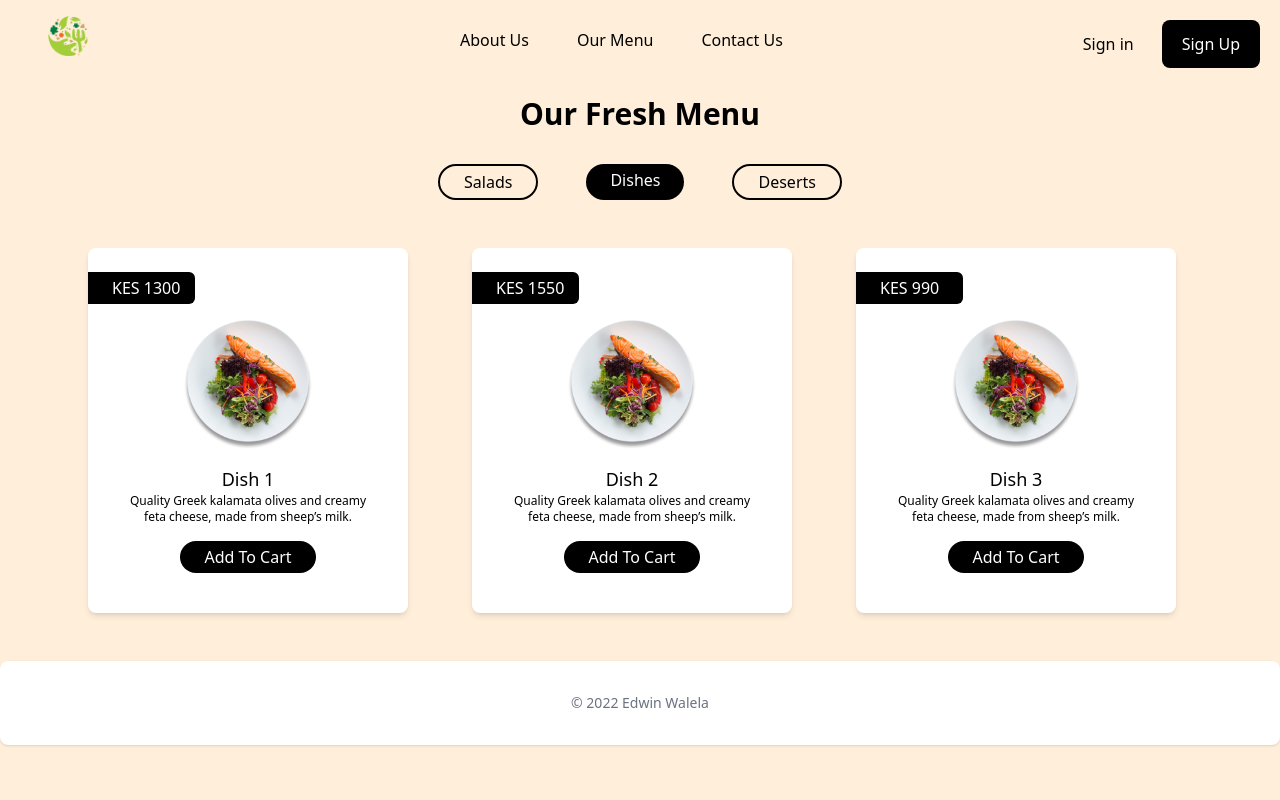
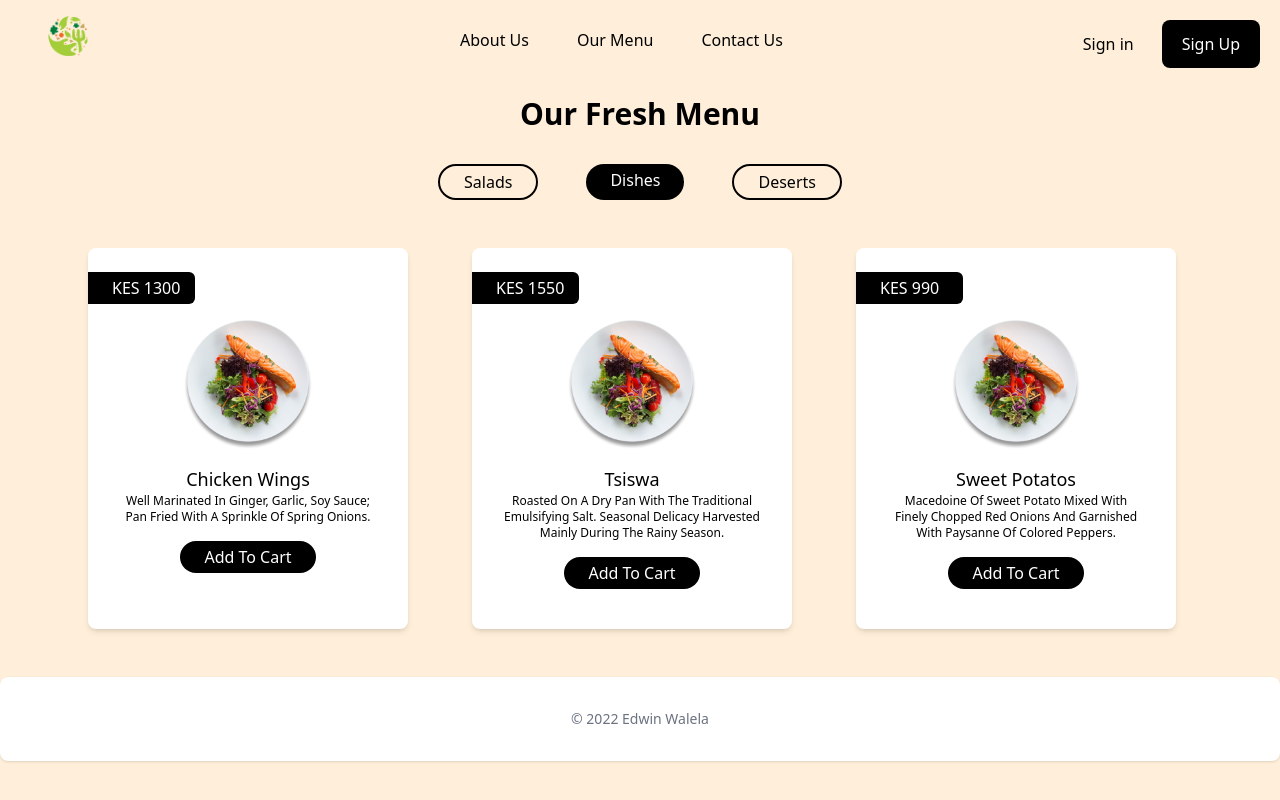
Before and after one commit to EdwinWalela/fastfood, a React (Create React App) app: page /menu/dishes in a window 1280 px wide. Built offline with nearby package versions, Linux system fonts and the light colour scheme.

Commit message:
add menu data

```diff
--- a/src/pages/Menu/index.js
+++ b/src/pages/Menu/index.js
@@ -19,13 +19,12 @@ const Menu = () =>{
   },
   [])
 
-  const menu = useSelector((state)=>state.menu[category])
+  const menu = useSelector((state)=>state.menu[category]) ?? []
 
   useEffect(()=>{
     dispatch(fetchMenu(category))
   }
   ,[menu])
-
 
   return (
     <div className="my-2">
--- a/src/pages/Menu/menuList.js
+++ b/src/pages/Menu/menuList.js
@@ -1,11 +1,9 @@
 import MenuListItem from "./menuListItem";
 
 const MenuList = (props) =>{
-  console.log(props.menu)
   return (
     <div className="mt-2 mb-8 px-14 flex flex-wrap">
         {props.menu.map((item,k)=><MenuListItem key={k} item={item}/>)}
-
     </div>
   )
 }
--- a/src/pages/Menu/menuSlice.js
+++ b/src/pages/Menu/menuSlice.js
@@ -11,13 +11,13 @@ const salads = [
     thumbnail:"/assets/img/landing-cover.png",
     price:550,
     title:"Swahili Salad",
-    description:"Quality Greek kalamata olives and creamy feta cheese, made from sheep’s milk"
+    description:"Well Marinated In Ginger, Garlic, Soy Sauce; Pan Fried With A Sprinkle Of Spring Onions "
   },
   {
     thumbnail:"/assets/img/landing-cover.png",
     price:400,
     title:"French Salad",
-    description:"Quality Greek kalamata olives and creamy feta cheese, made from sheep’s milk"
+    description:"Finely Cut Juliennes Of Onions, De-Seeded Tomatoes, Gree Capsicum"
   }
 ]
 
@@ -25,20 +25,20 @@ const dishes = [
   {
     thumbnail:"/assets/img/landing-cover.png",
     price:1300,
-    title:"Dish 1",
-    description:"Quality Greek kalamata olives and creamy feta cheese, made from sheep’s milk"
+    title:"Chicken Wings",
+    description:"Well Marinated In Ginger, Garlic, Soy Sauce; Pan Fried With A Sprinkle Of Spring Onions"
   },
   {
     thumbnail:"/assets/img/landing-cover.png",
     price:1550,
-    title:"Dish 2",
-    description:"Quality Greek kalamata olives and creamy feta cheese, made from sheep’s milk"
+    title:"Tsiswa",
+    description:"Roasted On A Dry Pan With The Traditional Emulsifying Salt. Seasonal Delicacy Harvested Mainly During The Rainy Season"
   },
   {
     thumbnail:"/assets/img/landing-cover.png",
     price:990,
-    title:"Dish 3",
-    description:"Quality Greek kalamata olives and creamy feta cheese, made from sheep’s milk"
+    title:"Sweet Potatos",
+    description:"Macedoine Of Sweet Potato Mixed With Finely Chopped Red Onions And Garnished With Paysanne Of Colored Peppers"
   }
 ]
 
@@ -46,20 +46,20 @@ const deserts = [
   {
     thumbnail:"/assets/img/landing-cover.png",
     price:250,
-    title:"Desert 1",
-    description:"Quality Greek kalamata olives and creamy feta cheese, made from sheep’s milk"
+    title:"Kaimati Swahili Sweets",
+    description:"Derived From Wheat Flour, Cardamons, Yeast And Sugar"
   },
   {
     thumbnail:"/assets/img/landing-cover.png",
     price:900,
-    title:"Desert 2",
-    description:"Quality Greek kalamata olives and creamy feta cheese, made from sheep’s milk"
+    title:"Halua",
+    description:"Swahili Sweets; Commonly Served During Swahili Weddings"
   },
   {
     thumbnail:"/assets/img/landing-cover.png",
     price:580,
-    title:"Desert 3",
-    description:"Quality Greek kalamata olives and creamy feta cheese, made from sheep’s milk"
+    title:"Kachumbari Salad",
+    description:"Washed In Fresh Lemon Juice And Served On A Bed Of Fresh Garden Lettuce"
   }
 ]
 
```
